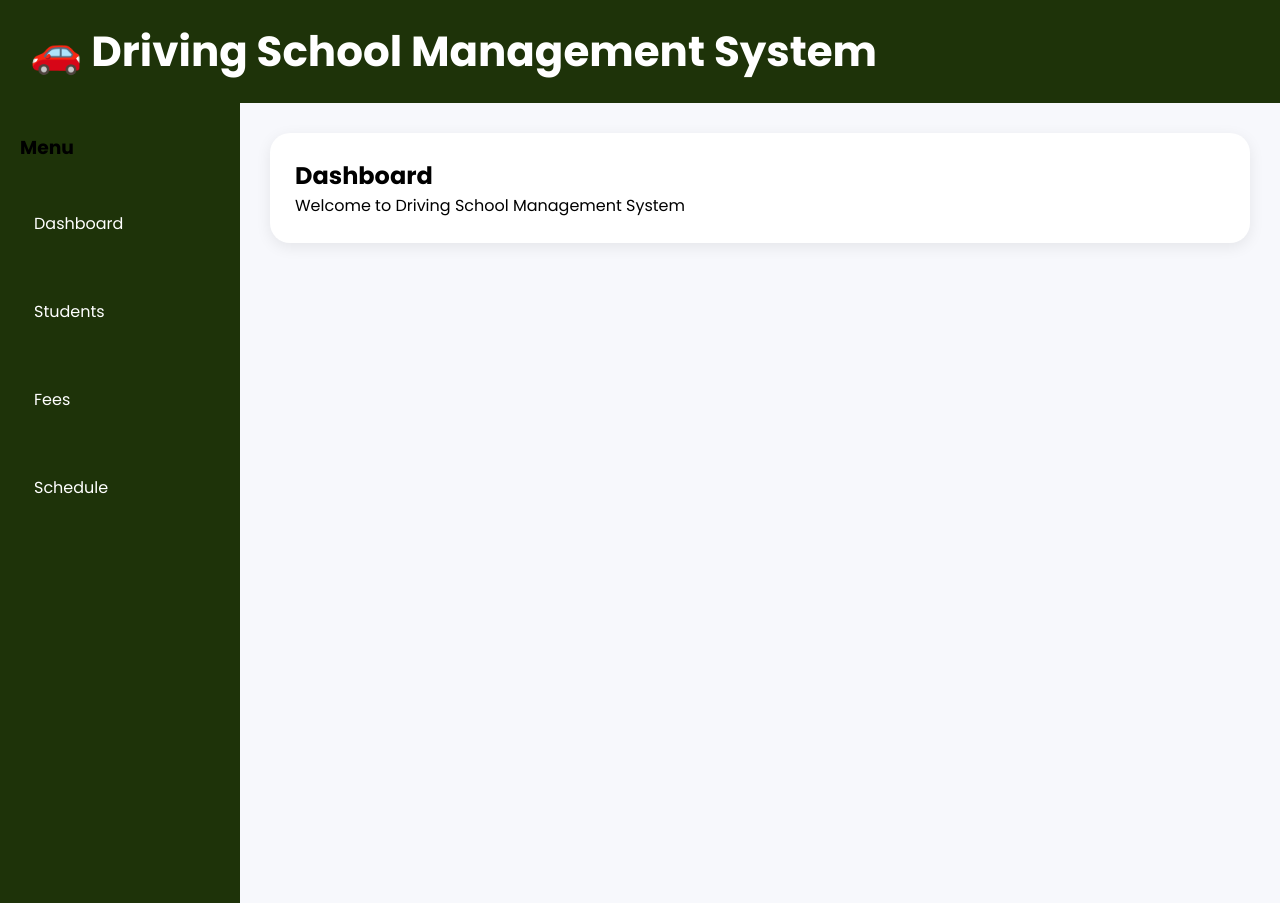
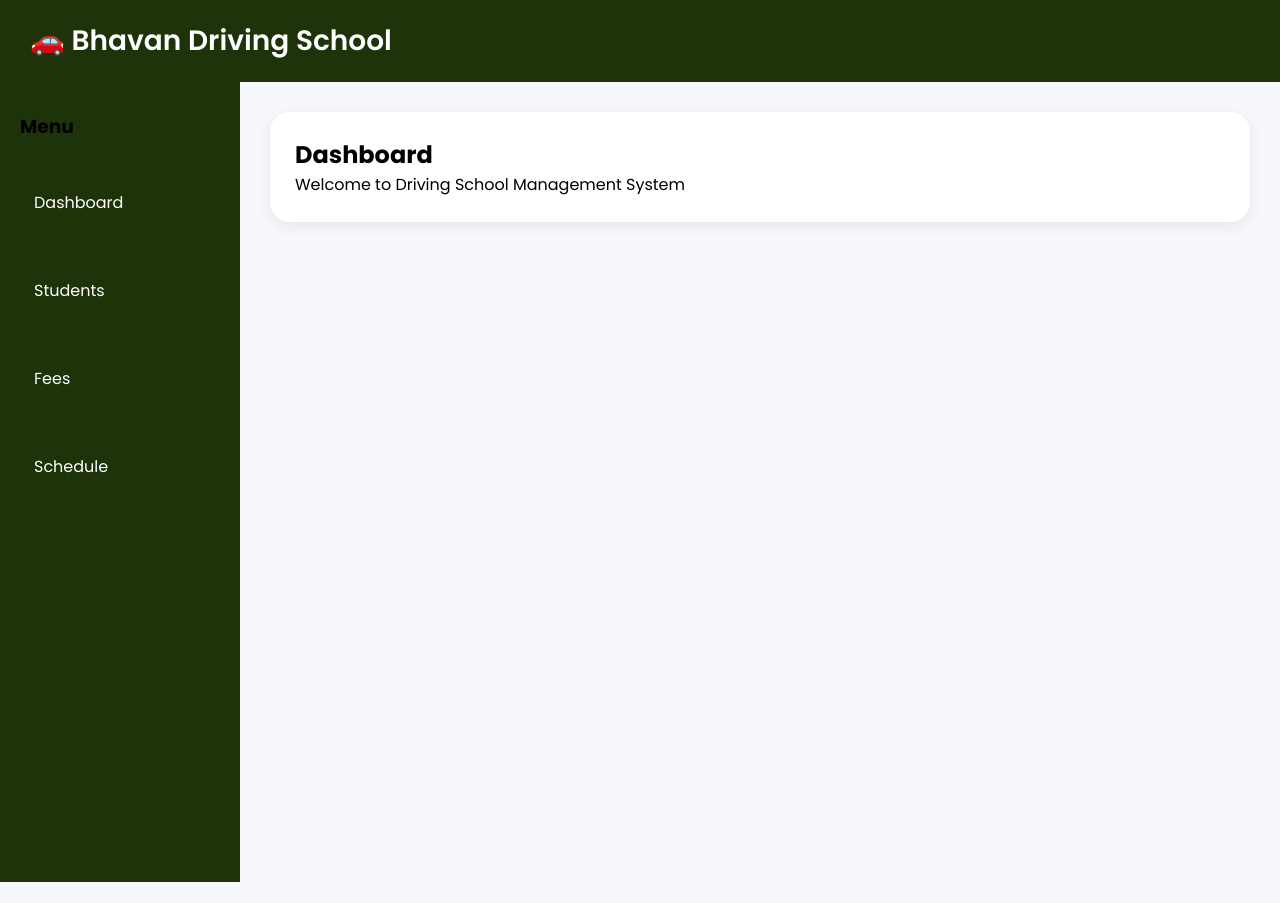
Before and after one commit to mashigasri1777/driving_school_app, a React (Vite) app in the folder frontend/: page / in a window 1280 px wide. After the commit the page ends 882 px from the top, so only its background shows below. Built offline with nearby package versions, Linux system fonts and the light colour scheme.

Commit message:
Change Navbar title to 'Bhavan Driving School'
Updated the title in the Navbar component.

```diff
--- a/frontend/src/components/Navbar.jsx
+++ b/frontend/src/components/Navbar.jsx
@@ -1,7 +1,7 @@
 function Navbar() {
   return (
     <div className="navbar">
-      <h2>🚗 Driving School Management System</h2>
+      🚗 Bhavan Driving School
     </div>
   );
 }
```
